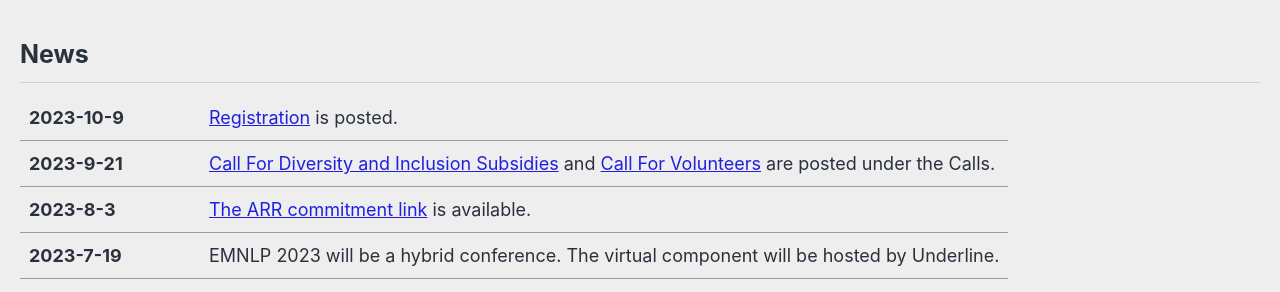
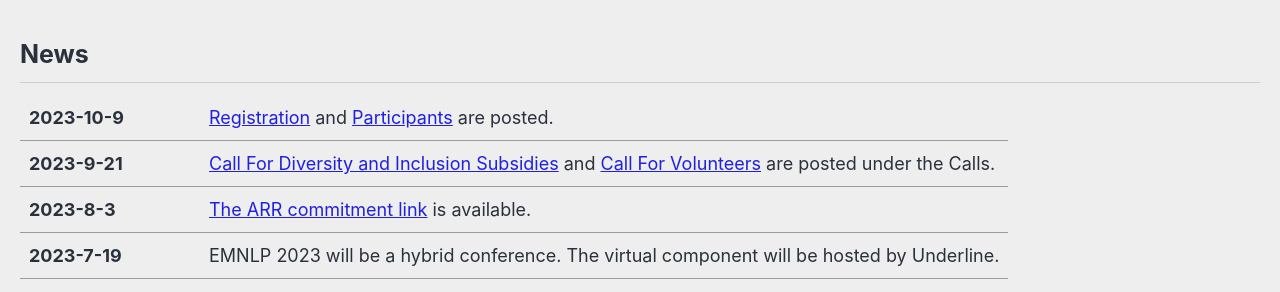
Before and after one commit to acl-org/emnlp-2023, a Jekyll site: the page built from _pages/home.md, in a window 1280 px wide. Shown: the part 602-894 px from the top of the page. Built offline with Jekyll 4.4.1, drawn with Linux system fonts in a browser that asks for light colours; cached includes are drawn as plain includes; nearby versions of some CDN libraries.

Commit message:
Update home.md

```diff
--- a/_pages/home.md
+++ b/_pages/home.md
@@ -17,7 +17,7 @@ EMNLP 2023 will take place in Singapore from **Dec 6th to Dec 10th, 2023**. More
 .news-table { font-size: .9em; table-layout: fixed; }
 .news-table tr td:nth-child(1) { font-weight: bold; width: 10em; }
 </style>
-| 2023-10-9 | [Registration](https://2023.emnlp.org/registration/) is posted.
+| 2023-10-9 | [Registration](https://2023.emnlp.org/registration/) and [Participants](https://2023.emnlp.org/participants/)  are posted.
 | 2023-9-21 | [Call For Diversity and Inclusion Subsidies](/calls/subsidies/) and  [Call For Volunteers](/volunteers)  are posted under the Calls.
 | 2023-8-3 | [The ARR commitment link](https://openreview.net/group?id=EMNLP/2023/ARR_Commitment) is available.
 | 2023-7-19 | EMNLP 2023 will be a hybrid conference. The virtual component will be hosted by Underline.
```
